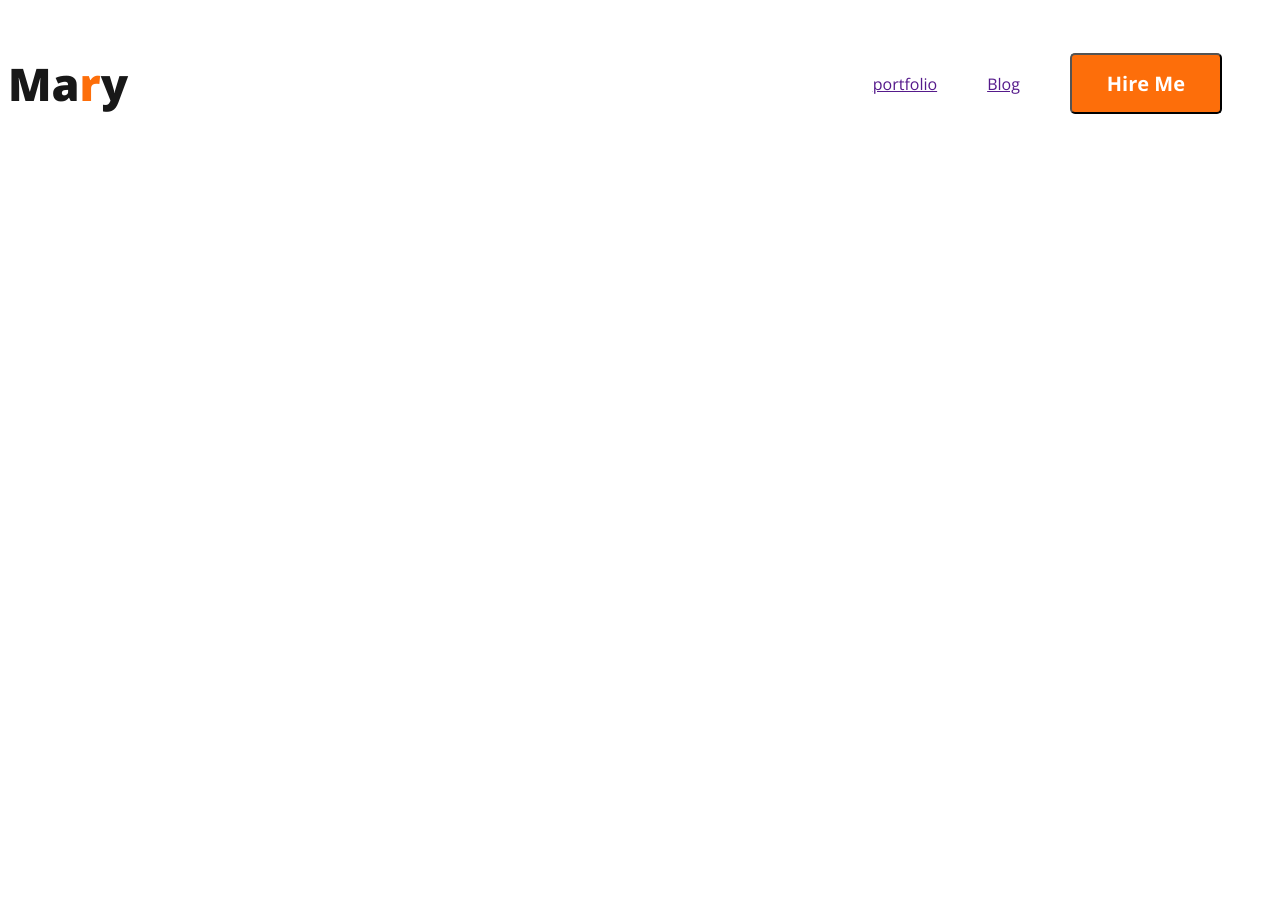
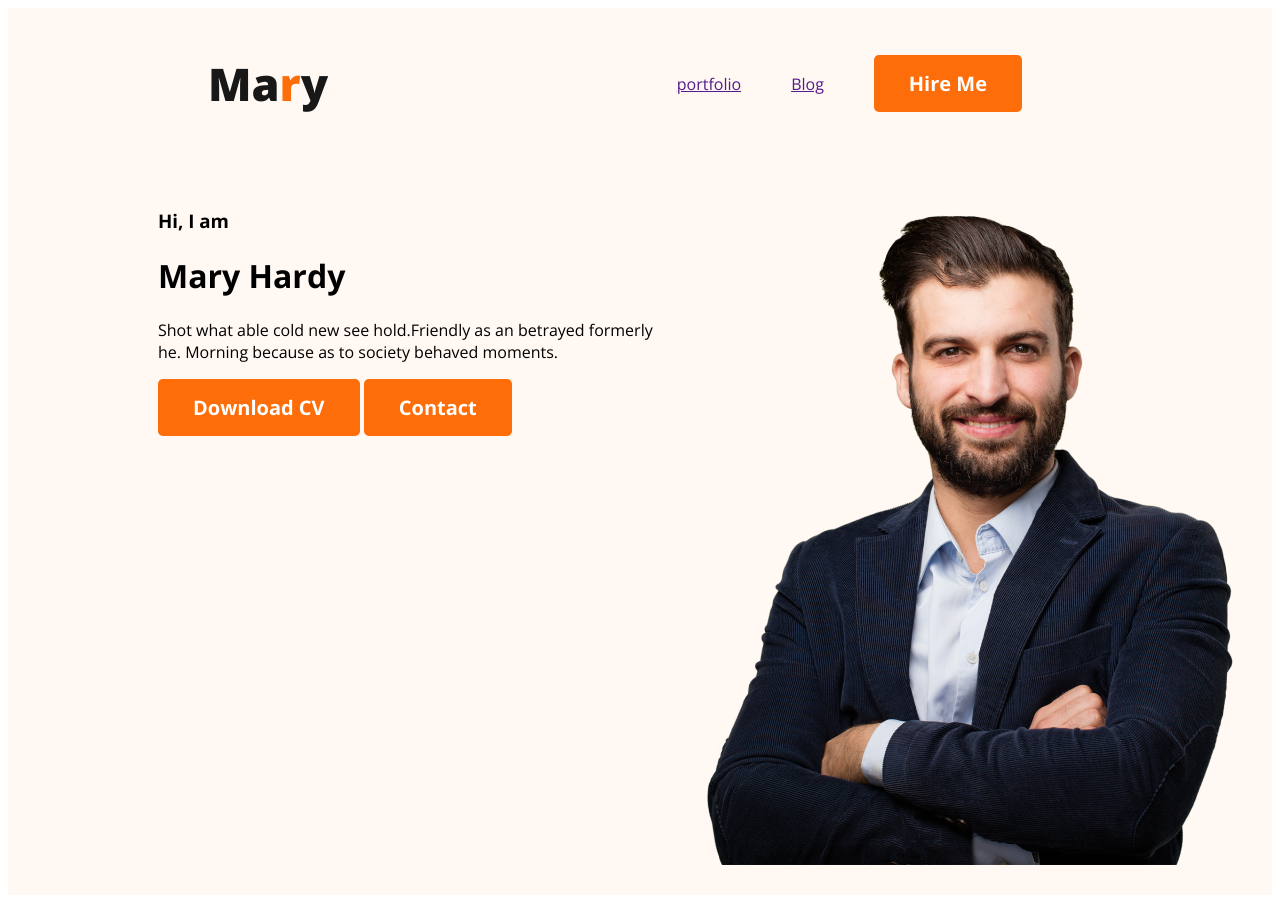
Before and after one commit to nabidrohan/webdeveloper-portfolio, a plain HTML site: page index.html in a window 1280 px wide. Before the commit the page ends 800 px from the top, so only its background shows below. Drawn offline with nearby package versions, Linux system fonts and the light colour scheme.

Commit message:
added banner content

```diff
--- a/index.html
+++ b/index.html
@@ -16,7 +16,7 @@
 
 </head>
 <body>
-    <header>
+    <header class="header">
         <nav>
             <h3 class="nav-title">Ma<span class="text-primary">r</span>y</h3>
             <ul>
@@ -25,6 +25,17 @@
                 <li><button class="btn-primary">Hire Me</button></li>
             </ul>
         </nav>
+        <div class="banner">
+        <div>
+            <h3 class="banner-greeting">Hi, I am</h3>
+            <h1 class="banner-title">Mary Hardy</h1>
+            <p>Shot what able cold new see hold.Friendly as an betrayed formerly he. Morning because as to society behaved moments.</p>
+            <button class="btn-primary">Download CV</button>
+            <button class="btn-primary">Contact</button>
+        </div>
+        <img class="profile-picture" src="images/hardy.png" alt="">
+    </div>
+
 
     </header>
     <main>
--- a/styles/portfolio.css
+++ b/styles/portfolio.css
@@ -2,6 +2,7 @@ nav{
     display:flex;
     justify-content:space-between;
     align-items: center;
+    margin:0px 200px
 
 
 
@@ -46,4 +47,19 @@ font-style: normal;
 font-weight: 700;
 line-height: normal;
 padding: 15px 35px;
+border: 0;
 }
+header{
+    background-color: #fff8f3;
+}
+.banner{
+    padding: 30px 30px 30px 150px;
+    display: flex;
+
+}
+.banner .profile-picture{
+    width: 584px;
+height: 676px;
+flex-shrink: 0;
+
+}
```
